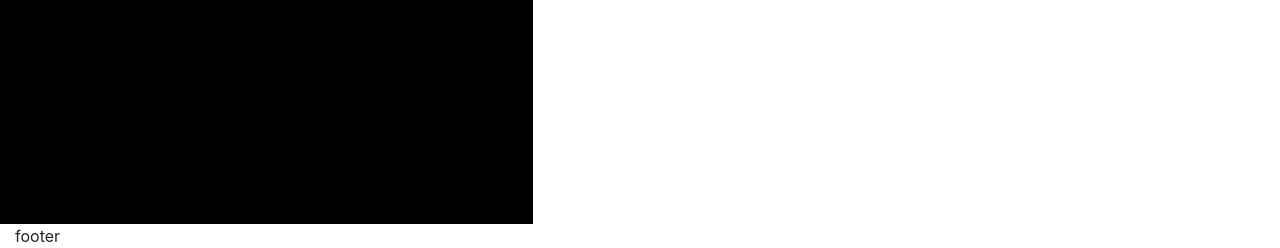
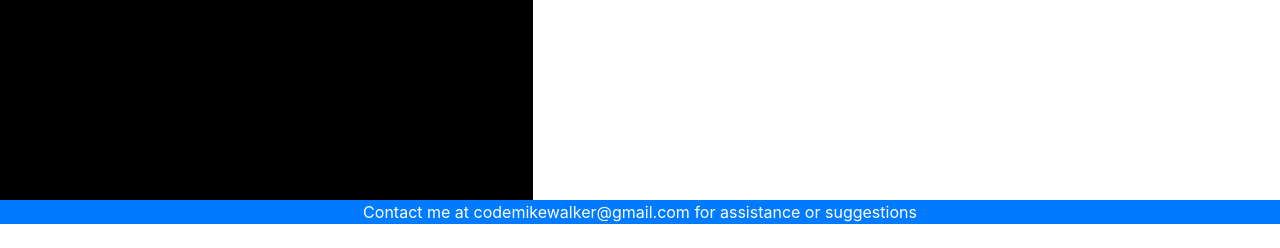
Before and after one commit to codemikewalker/bachatapatternmaker, a Django app: page / in a window 1280 px wide. Shown: the part 576-824 px from the top of the page. After the commit the page ends 800 px from the top, so only its background shows below. Run offline with Django 5.2, Linux system fonts and the light colour scheme; data comes from the database, SQL or seed files in the repository; some libraries are stand-ins or nearby versions.

Commit message:
added sticky footer

```diff
--- a/templates/index.html
+++ b/templates/index.html
@@ -64,11 +64,13 @@
             </table>
             </div>
         </div> <!-- row end -->
-        <div class="row">
-            <div class="col-lg-12">
-                footer
+        <footer class="footer fixed-bottom bg-primary">
+            <div class="container text-center">
+                <span class="text-white">
+                    Contact me at codemikewalker@gmail.com for assistance or suggestions
+                </span>
             </div>
-        </div>
+        </footer>
     </div>
     <script src="https://code.jquery.com/jquery-3.5.1.slim.min.js"></script>
     <script src="https://cdn.jsdelivr.net/npm/@popperjs/core@2.5.4/dist/umd/popper.min.js"></script>
```
